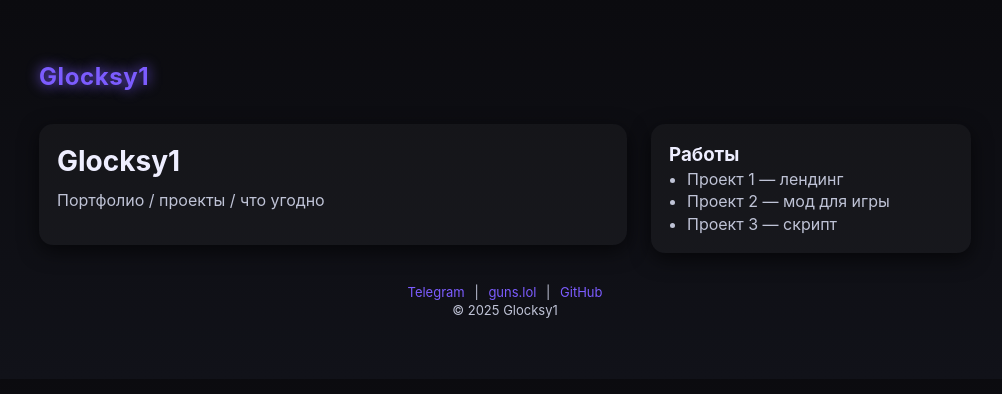
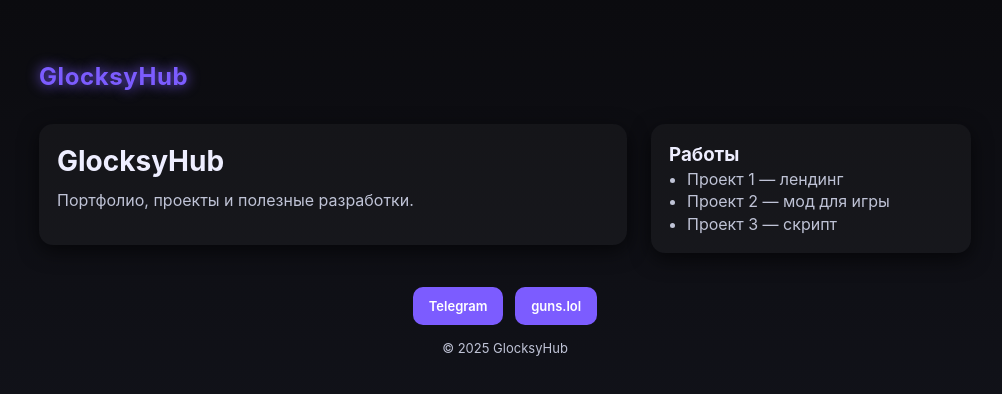
Before and after one commit to glocksy1/glocksy1.github.io, a plain HTML site: page index.html in a window 1280 px wide. Shown: the whole page, without its empty margins (135-1137 px from the left). Drawn offline with Linux system fonts and the light colour scheme.

Commit message:
Update index.html

```diff
--- a/index.html
+++ b/index.html
@@ -3,8 +3,8 @@
 <head>
   <meta charset="utf-8" />
   <meta name="viewport" content="width=device-width,initial-scale=1" />
-  <title>Glocksy1</title>
-  <meta name="description" content="Портфолио / проекты / что угодно" />
+  <title>GlocksyHub</title>
+  <meta name="description" content="Портфолио / проекты / разработки" />
   <style>
     :root{
       --accent:#7c5cff;
@@ -22,8 +22,6 @@
     .wrap{max-width:980px;margin:36px auto;padding:24px;animation:fadeIn 1.2s ease-in}
     header{display:flex;justify-content:space-between;align-items:center;gap:12px;margin-bottom:30px}
     .logo{font-weight:700;letter-spacing:0.6px;font-size:24px;color:var(--accent);animation:glow 2s ease-in-out infinite alternate}
-    nav a{color:var(--muted);text-decoration:none;margin-left:14px;transition:color 0.3s}
-    nav a:hover{color:var(--accent)}
     .hero{display:grid;grid-template-columns:1fr 320px;gap:24px;align-items:start}
     .card{
       background:rgba(255,255,255,0.03);
@@ -36,21 +34,20 @@
     p.lead{color:var(--muted);margin:0 0 16px}
     .btn{
       display:inline-block;
-      padding:10px 14px;
+      padding:10px 16px;
       border-radius:10px;
       background:var(--accent);
       color:#fff;
       text-decoration:none;
       font-weight:600;
       transition:transform 0.2s,box-shadow 0.2s;
+      margin:4px;
     }
     .btn:hover{
       transform:translateY(-3px);
       box-shadow:0 0 10px var(--accent);
     }
     footer{color:var(--muted);text-align:center;margin-top:30px;font-size:13px;animation:fadeIn 2s ease-in}
-    footer a{color:var(--accent);text-decoration:none;margin:0 6px;transition:color 0.3s}
-    footer a:hover{color:#fff}
     @media(max-width:880px){.hero{grid-template-columns:1fr;}.wrap{padding:14px}}
     @keyframes fadeIn{0%{opacity:0}100%{opacity:1}}
     @keyframes slideUp{0%{opacity:0;transform:translateY(20px)}100%{opacity:1;transform:translateY(0)}}
@@ -60,14 +57,14 @@
 <body>
   <div class="wrap">
     <header>
-      <div class="logo">Glocksy1</div>
+      <div class="logo">GlocksyHub</div>
     </header>
 
     <main class="hero">
       <section>
         <div class="card">
-          <h1>Glocksy1</h1>
-          <p class="lead">Портфолио / проекты / что угодно</p>
+          <h1>GlocksyHub</h1>
+          <p class="lead">Портфолио, проекты и полезные разработки.</p>
         </div>
       </section>
 
@@ -82,12 +79,9 @@
     </main>
 
     <footer>
-      <p>
-        <a href="https://t.me/bibizankajs" target="_blank">Telegram</a> |
-        <a href="https://guns.lol/gloksy" target="_blank">guns.lol</a> |
-        <a href="https://github.com/glocksy1" target="_blank">GitHub</a>
-      </p>
-      <p>© <span id="year"></span> Glocksy1</p>
+      <a class="btn" href="https://t.me/bibizankajs" target="_blank">Telegram</a>
+      <a class="btn" href="https://guns.lol/gloksy" target="_blank">guns.lol</a>
+      <p style="margin-top:10px;">© <span id="year"></span> GlocksyHub</p>
     </footer>
   </div>
 
```
